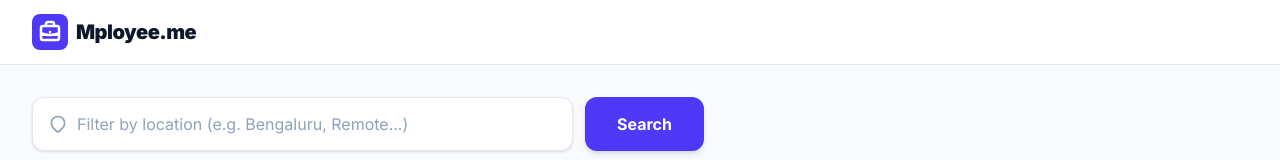
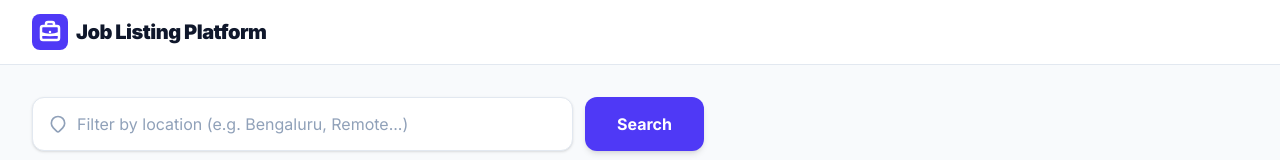
Before and after one commit to Rohitaa90/Job-listing-web-app, a Next.js app in the folder frontend/: page / in a window 1280 px wide. Shown: the top 160 px of the page. Built offline with nearby package versions, Linux system fonts and the light colour scheme; no server answers; the database is empty.

Commit message:
Remove the names of mployee.me

```diff
--- a/frontend/app/layout.tsx
+++ b/frontend/app/layout.tsx
@@ -5,7 +5,7 @@ import "./globals.css";
 const inter = Inter({ subsets: ["latin"] });
 
 export const metadata: Metadata = {
-  title: "Mployee.me | Premium Job Portal",
+  title: "Job Listing Platform",
   description: "Find your dream job with our advanced job listing platform.",
 };
 
--- a/frontend/components/Navbar.tsx
+++ b/frontend/components/Navbar.tsx
@@ -9,7 +9,7 @@ export default function Navbar() {
                                 <path strokeLinecap="round" strokeLinejoin="round" strokeWidth="2.5" d="M21 13.255A23.931 23.931 0 0112 15c-3.183 0-6.22-.62-9-1.745M16 6V4a2 2 0 00-2-2h-4a2 2 0 00-2 2v2m4 6h.01M5 20h14a2 2 0 002-2V8a2 2 0 00-2-2H5a2 2 0 00-2 2v10a2 2 0 002 2z" />
                             </svg>
                         </div>
-                        <span className="text-xl font-black text-slate-900 tracking-tight">Mployee.me</span>
+                        <span className="text-xl font-black text-slate-900 tracking-tight">Job Listing Platform</span>
                     </div>
                 </div>
             </div>
```
